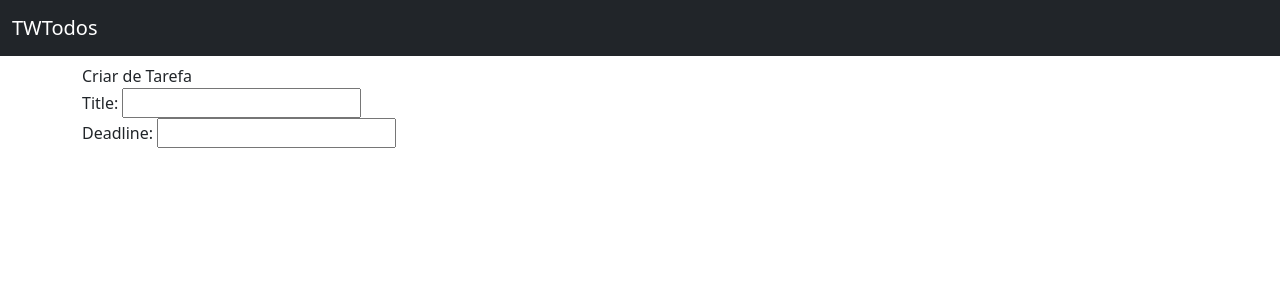
After one commit to flavio-felix/TWTODOS, a Django app: page /create in a window 1280 px wide. The commit adds this page. Shown: the top 300 px of the page. Run offline with Django 5.2, Linux system fonts and the light colour scheme.

Commit message:
Commit 20240722_2

```diff
--- a/setup/urls.py
+++ b/setup/urls.py
@@ -1,7 +1,10 @@
 from django.contrib import admin
 from django.urls import path
-from todos.views import todo_list
+
+from todos.views import TodoListView, TodoCreateView
+
 urlpatterns = [
     path("admin/", admin.site.urls),
-    path("", todo_list),
+    path("", TodoListView.as_view()),
+    path("create", TodoCreateView.as_view())
 ]
--- /dev/null
+++ b/todos/templates/todos/todo_form.html
@@ -0,0 +1,22 @@
+<!doctype html>
+<html lang="en">
+  <head>
+    <meta charset="utf-8">
+    <meta name="viewport" content="width=device-width, initial-scale=1">
+    <title>TWTodos - Criar de Tarefa</title>
+    <link href="https://cdn.jsdelivr.net/npm/bootstrap@5.2.3/dist/css/bootstrap.min.css" rel="stylesheet" integrity="sha384-rbsA2VBKQhggwzxH7pPCaAqO46MgnOM80zW1RWuH61DGLwZJEdK2Kadq2F9CUG65" crossorigin="anonymous">
+  </head>
+  <body>
+        <nav class="navbar navbar-dark bg-dark mb-2">
+            <div class="container-fluid">
+              <a class="navbar-brand" href="#">TWTodos</a>
+            </div>
+          </nav>
+        <main class="container">  Criar de Tarefa
+            {{ form }}
+
+    </main>
+
+    <script src="https://cdn.jsdelivr.net/npm/bootstrap@5.2.3/dist/js/bootstrap.bundle.min.js" integrity="sha384-kenU1KFdBIe4zVF0s0G1M5b4hcpxyD9F7jL+jjXkk+Q2h455rYXK/7HAuoJl+0I4" crossorigin="anonymous"></script>
+  </body>
+</html>
--- a/todos/templates/todos/todo_list.html
+++ b/todos/templates/todos/todo_list.html
@@ -14,7 +14,7 @@
           </nav>
         <main class="container">  Lista de Tarefas
 
-        {% if todos %}
+        {% if todo_list %}
         <table class="table table-striped">
             <thead>
               <tr>
@@ -28,7 +28,7 @@
             </thead>
             <tbody>
               <tr>
-                {% for todo in todos %}
+                {% for todo in todo_list %}
                 <tr>
                     <th scope="row">{{ todo.pk }}</th>
                     <td>{{ todo.title }}</td>
--- a/todos/views.py
+++ b/todos/views.py
@@ -1,7 +1,11 @@
-from django.shortcuts import render
+from django.views.generic import ListView, CreateView
+
 from .models import Todo
 
 
-def todo_list(request):
-    todos = Todo.objects.all()
-    return render(request, "todos/todo_list.html", {"todos":todos})
+class TodoListView(ListView):
+    model = Todo
+
+class TodoCreateView(CreateView):
+    model = Todo
+    fields = ["title","deadline"]
```
